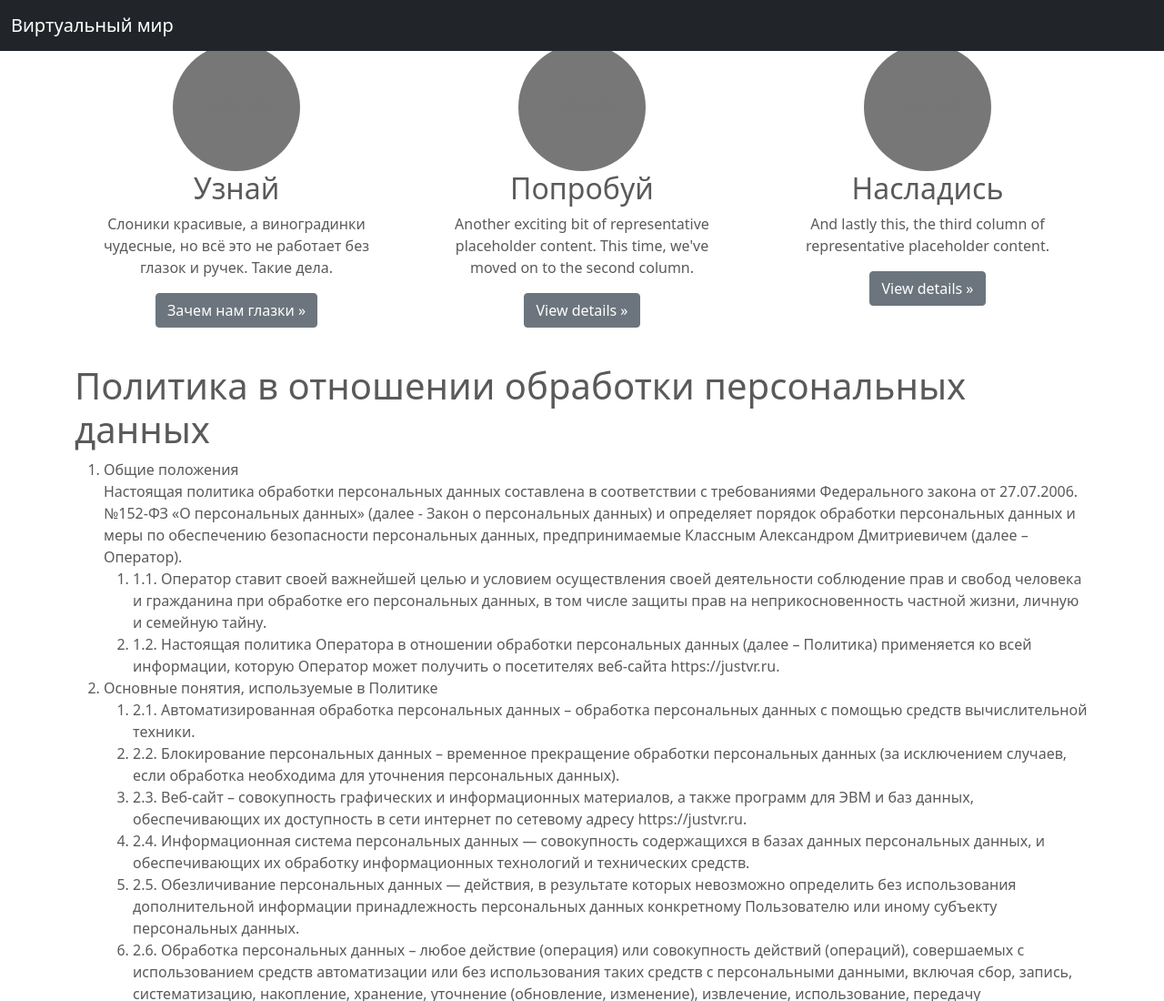
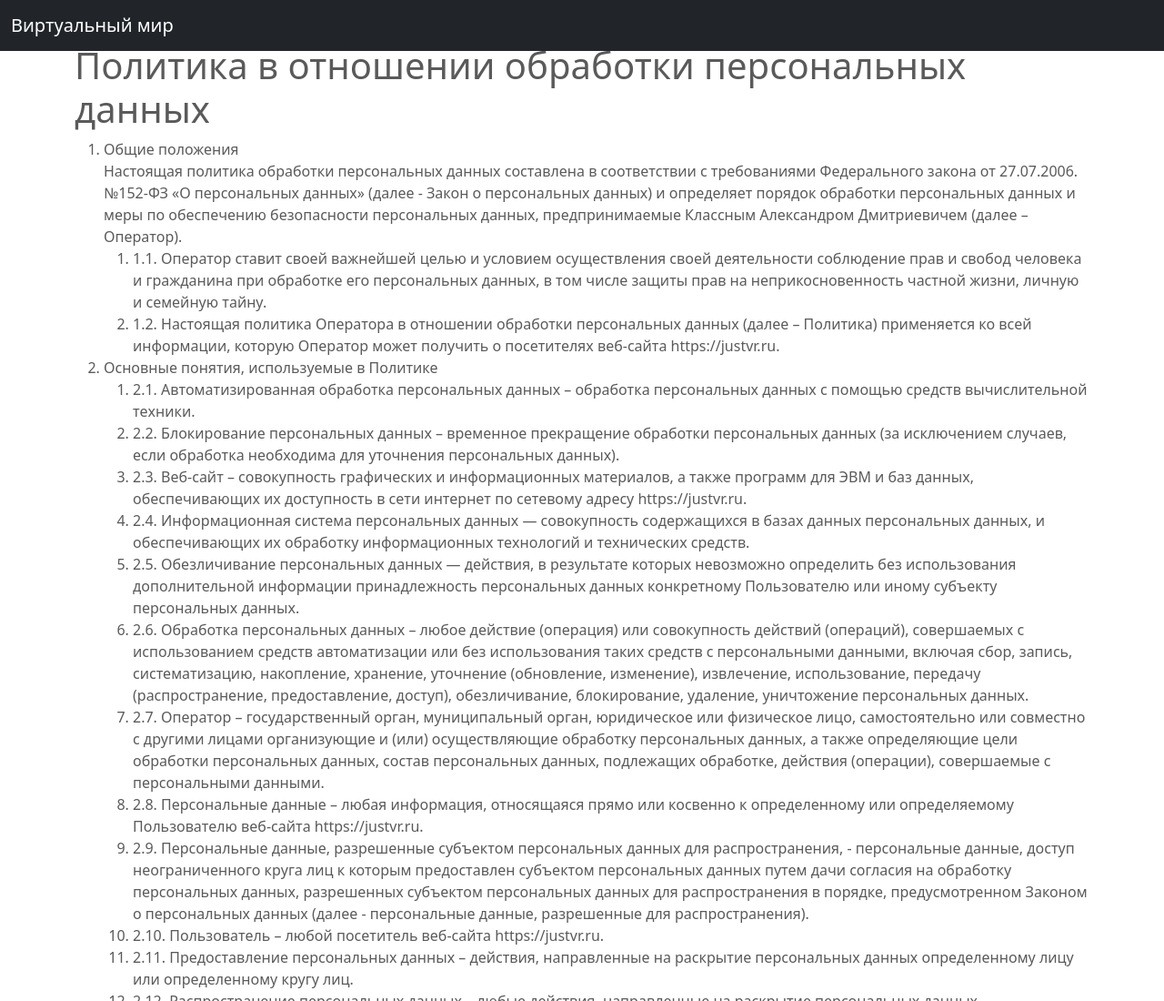
Before and after one commit to VVVas/justvr, a plain HTML site: page privacy/index.html in a window 1280 px wide. Shown: the top 1100 px of the page at 91% size. Drawn offline with Linux system fonts and the light colour scheme.

Commit message:
Update index.html

```diff
--- a/privacy/index.html
+++ b/privacy/index.html
@@ -60,34 +60,8 @@
 </header>
 
 <main>
-<div class="container marketing">
+<div class="container"></div>
 
-    <!-- Three columns of text below the carousel -->
-    <div class="row">
-      <div class="col-lg-4">
-        <svg class="bd-placeholder-img rounded-circle" width="140" height="140" xmlns="http://www.w3.org/2000/svg" role="img" aria-label="Placeholder: 140x140" preserveAspectRatio="xMidYMid slice" focusable="false"><title>Placeholder</title><rect width="100%" height="100%" fill="#777"/><text x="50%" y="50%" fill="#777" dy=".3em">140x140</text></svg>
-
-        <h2>Узнай</h2>
-        <p>Слоники красивые, а виноградинки чудесные, но всё это не работает без глазок и ручек. Такие дела.</p>
-        <p><a class="btn btn-secondary" href="#">Зачем нам глазки &raquo;</a></p>
-      </div><!-- /.col-lg-4 -->
-      <div class="col-lg-4">
-        <svg class="bd-placeholder-img rounded-circle" width="140" height="140" xmlns="http://www.w3.org/2000/svg" role="img" aria-label="Placeholder: 140x140" preserveAspectRatio="xMidYMid slice" focusable="false"><title>Placeholder</title><rect width="100%" height="100%" fill="#777"/><text x="50%" y="50%" fill="#777" dy=".3em">140x140</text></svg>
-
-        <h2>Попробуй</h2>
-        <p>Another exciting bit of representative placeholder content. This time, we've moved on to the second column.</p>
-        <p><a class="btn btn-secondary" href="#">View details &raquo;</a></p>
-      </div><!-- /.col-lg-4 -->
-      <div class="col-lg-4">
-        <svg class="bd-placeholder-img rounded-circle" width="140" height="140" xmlns="http://www.w3.org/2000/svg" role="img" aria-label="Placeholder: 140x140" preserveAspectRatio="xMidYMid slice" focusable="false"><title>Placeholder</title><rect width="100%" height="100%" fill="#777"/><text x="50%" y="50%" fill="#777" dy=".3em">140x140</text></svg>
-
-        <h2>Насладись</h2>
-        <p>And lastly this, the third column of representative placeholder content.</p>
-        <p><a class="btn btn-secondary" href="#">View details &raquo;</a></p>
-      </div><!-- /.col-lg-4 -->
-    </div><!-- /.row -->
-
-</div><!-- /.container -->
 <div class="container">
 
 <h1>Политика в отношении обработки персональных данных</h1>
```
